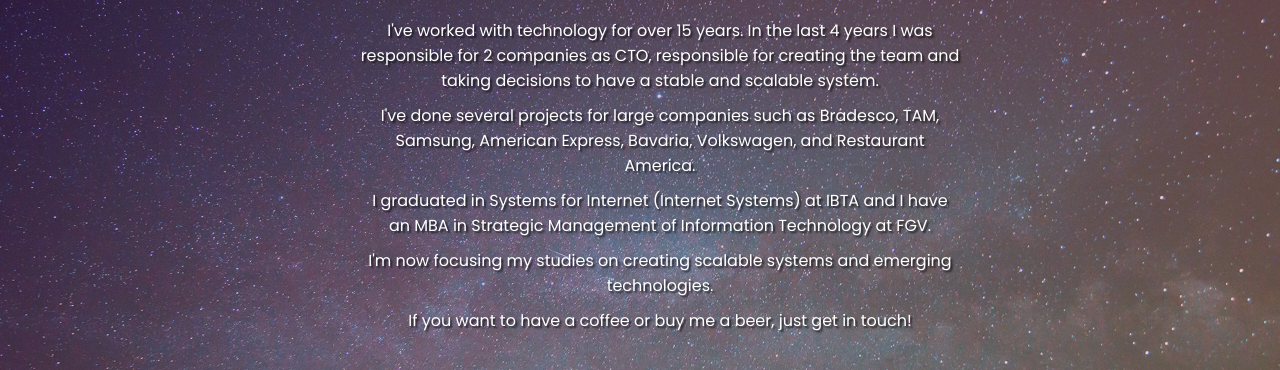
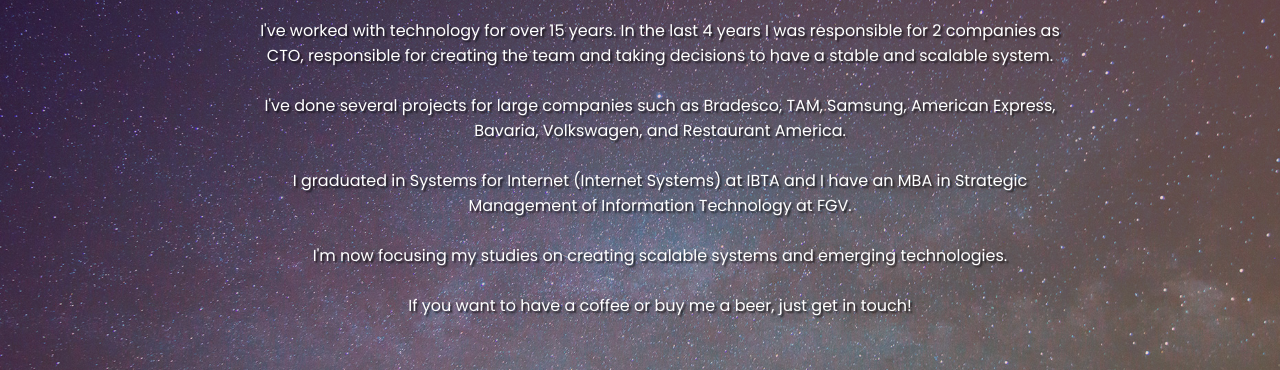
Before and after one commit to Xhamps/xhamps.github.io, a website: page index.html in a window 1280 px wide. Shown: the part 326-696 px from the top of the page. Drawn offline with Linux system fonts and the light colour scheme.

Commit message:
Changes texts spacing

```diff
--- a/css/main.css
+++ b/css/main.css
@@ -56,10 +56,10 @@
 }
 
 p {
-  max-width: 600px;
+  max-width: 800px;
   width: 100%;
   text-align: center;
-  margin: 0 0 10px;
+  margin: 0 0 25px;
 }
 a {
   color: rgb(255, 255, 255);
```
